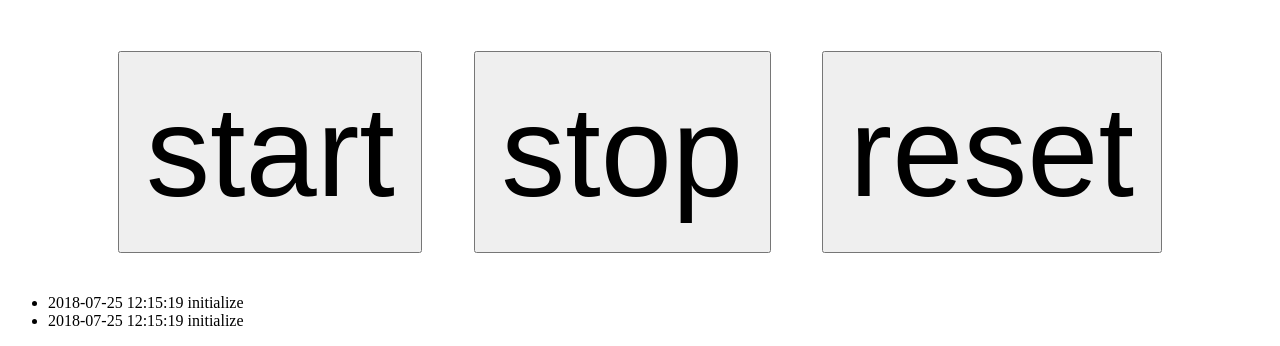
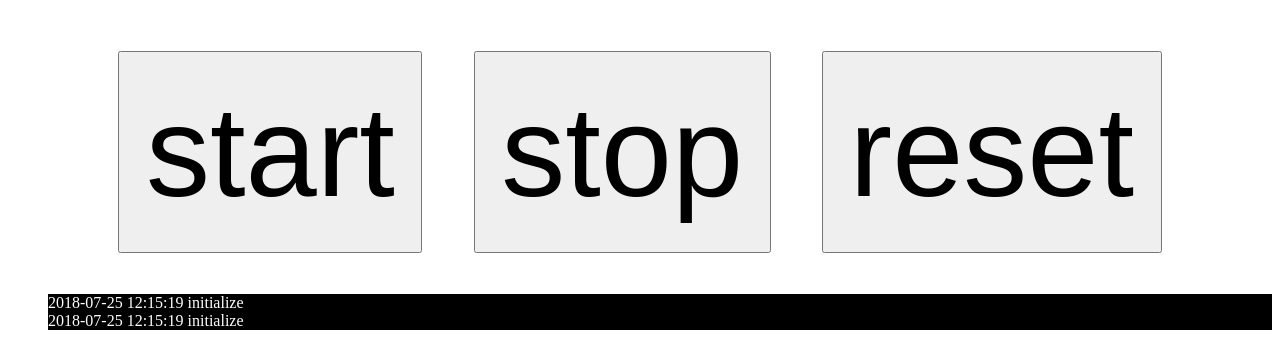
Before and after one commit to jakutis/pomodoro, a plain HTML site: page pomodoro.html in a window 1280 px wide. Shown: the part 588-934 px from the top of the page. Drawn offline with Linux system fonts and the light colour scheme.

Commit message:
highlight current session log items

```diff
--- a/pomodoro.html
+++ b/pomodoro.html
@@ -14,10 +14,11 @@ License: MIT
       finishesAt: 0,
       configuration: null,
       handle: {},
+      id: Date.now() + '-' + Math.random(),
 
       log: (type, description) => {
         var store = port.getStore();
-        store.log.push({ type, time: Date.now(), description });
+        store.log.push({ id: private.id, type, time: Date.now(), description });
         port.setStore(store);
         private.handle.log(store.log);
       },
@@ -97,10 +98,11 @@ License: MIT
     this.handleLog = private.handleLog;
     this.initialize = private.initialize;
     this.actions = private.actions;
+    this.id = private.id;
   };
 
   var w = window;
-  var {initialize, actions, handleTextSetter, handleLog} = new Domain({
+  var {initialize, actions, id, handleTextSetter, handleLog} = new Domain({
     onRender: f => w.requestAnimationFrame(f),
     getInput: () => (w.prompt('Would you describe what you did?') || '').trim() || undefined,
     getStore: () => {
@@ -154,6 +156,10 @@ License: MIT
       var iNode = w.document.createElement('li');
       var time = new Date(i.time).toISOString().replace('T', ' ').replace('Z', '');
       var text = time.substr(0, time.length - 4) + ' ' + i.type + (i.description === undefined ? '' : ': ' + i.description);
+      if (i.id === id) {
+        iNode.style.backgroundColor = 'black';
+        iNode.style.color = 'white';
+      }
       iNode.appendChild(w.document.createTextNode(text));
       log.appendChild(iNode);
     });
```
